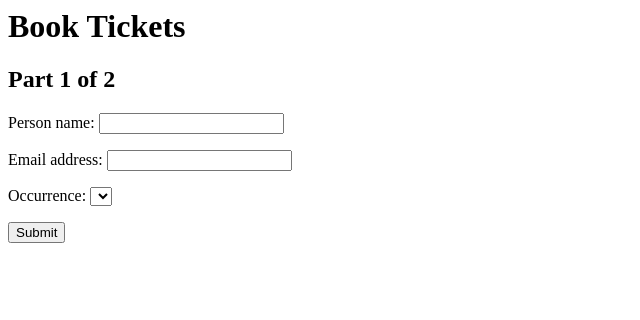
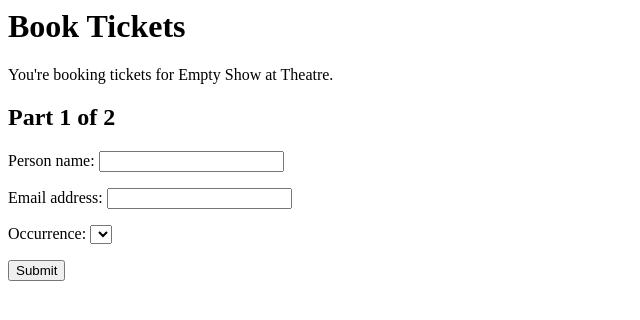
Before and after one commit to newtheatre/nt-tickets, a Django app: a page that uses tickets/templates/book_landing.html in a window 1280 px wide. Shown: the top 320 px of the page, without its empty margins (0-640 px from the left). Run offline with Django 3.2, Linux system fonts and the light colour scheme; data comes from the database, SQL or seed files in the repository; both versions use the stored data as it was after the commit; lists and menus that the app fills with data are empty; parts of the project's set-up code (start-up, migrations or seed data) failed here and were passed over.

Commit message:
More work on booking forms

```diff
--- a/nt_tickets/settings.py
+++ b/nt_tickets/settings.py
@@ -28,7 +28,8 @@ TIME_ZONE = 'Europe/London'
 
 # Language code for this installation. All choices can be found here:
 # http://www.i18nguy.com/unicode/language-identifiers.html
-LANGUAGE_CODE = 'en-us'
+LANGUAGE_CODE = 'en-gb'
+DEFAULT_CHARSET = 'utf-8'
 
 SITE_ID = 1
 
--- a/nt_tickets/urls.py
+++ b/nt_tickets/urls.py
@@ -1,6 +1,5 @@
 from django.conf.urls import patterns, include, url
 
-from tickets.forms import BookingFormLanding, BookingFormOccurrences
 from tickets.views import *
 
 # Uncomment the next two lines to enable the admin:
@@ -11,7 +10,8 @@ urlpatterns = patterns('',
     # Examples:
     url(r'^$', 'tickets.views.defaultFNI', name='home'),
     url(r'^book/(?P<show_id>\d+)/$', 'tickets.views.book_landing'),
-    url(r'^book/(?P<show_id>\d+)/occurrence$', 'tickets.views.book_occurrence'),
+    url(r'^book/(?P<show_id>\d+)/occurrence/$', 'tickets.views.book_occurrence'),
+    url(r'^book/(?P<show_id>\d+)/thanks/$', 'tickets.views.book_finish'),
 
     # url(r'^nt_tickets/', include('nt_tickets.foo.urls')),
 
--- a/tickets/forms.py
+++ b/tickets/forms.py
@@ -1,3 +1,4 @@
+# -*- coding: utf-8 -*-
 from django import forms
 from tickets.models import *
 
@@ -16,11 +17,14 @@ class BookingFormLanding(forms.Form):
 		self.fields['occurrence'].queryset = Occurrence.objects.filter(show=show.id)
 		self.fields['occurrence'].empty_label=None
 
-class BookingFormOccurrences(forms.Form):
+class BookingFormOccurrence(forms.Form):
 
-	def __init__(self,*args,**kwargs):
+	def __init__(self, *args, **kwargs):
+		show = kwargs.pop('show', None)
 		ticket_types = kwargs.pop('ticket_types', None)
-		super(BookingFormOccurrences, self).__init__(*args, **kwargs)
+		super(BookingFormOccurrence, self).__init__(*args, **kwargs)
 
 		for t in ticket_types:
-			self.fields['ticket_type_{id}'.format(id=t.id)] = forms.PositiveIntegerField(max_value=5)
+			c=u"£"
+			label = t.name+" "+ c+str(t.price)
+			self.fields[str(t.id)] = forms.IntegerField(max_value=5, min_value=0, initial=0, label=label)
--- /dev/null
+++ b/tickets/templates/book_error.html
@@ -0,0 +1,4 @@
+<h1>Book Tickets</h1>
+<h2 style="color:red">Error</h2>
+<p>Sorry but there's been an problem booking your tickets, please <a href="../">try again</a> from the beginning.</p>
+<p>If this happens again email your request to boxoffice@newtheatre.org.uk instead.</p>
--- a/tickets/templates/book_finish.html
+++ b/tickets/templates/book_finish.html
@@ -0,0 +1,3 @@
+<h1>Thanks!</h1>
+<h2>Your tickets have been booked.</h2>
+<p>You'll shortly recive an email with details of your tickets and a link in case you need to cancel them. You don't need to print off anything to bring to the theatre, just tell us your name when you come to collect and pay.</p>
--- a/tickets/templates/book_landing.html
+++ b/tickets/templates/book_landing.html
@@ -1,5 +1,8 @@
 <h1>Book Tickets</h1>
-<h2>Part 1 of 2</h2>
+<p>You're booking tickets for {{show.name}} at {{show.location}}.
+<h2>Part {{step}} of {{total}}</h2>
+{{ message }}
+
 <form action="." method="post">{% csrf_token %}
 {{ form.as_p }}
 <input type="submit" value="Submit" />
--- a/tickets/templates/book_occurrences.html
+++ /dev/null
@@ -1,6 +0,0 @@
-<h1>Book Tickets</h1>
-<h2>Part 2 of 2</h2>
-<form action="." method="post">{% csrf_token %}
-{{ form.as_p }}
-<input type="submit" value="Submit" />
-</form>
--- a/tickets/views.py
+++ b/tickets/views.py
@@ -1,10 +1,9 @@
 # Create your views here.
 from django.http import HttpResponse, HttpResponseRedirect
 from django.shortcuts import render
-from django.contrib.formtools.wizard.views import SessionWizardView
 
 from tickets.models import Show
-from tickets.forms import BookingFormLanding
+from tickets.forms import BookingFormLanding, BookingFormOccurrence
 
 def defaultFNI(request):
 	html="<html><body><h1>nt_tickets</h1><p>Function not implemented.</p></body></html>"
@@ -12,9 +11,9 @@ def defaultFNI(request):
 
 def book_landing(request, show_id):
 	show = Show.objects.get(id=show_id)
-	ticket_types=show.all_ticket_types()
-
-	print ticket_types
+	step=1
+	total=2
+	message=""
 
 	if request.method == 'POST': # If the form has been submitted...
 		form = BookingFormLanding(request.POST, show=show) # A form bound to the POST data
@@ -22,18 +21,60 @@ def book_landing(request, show_id):
 			print "form OK"
 			request.session['person_name']=form.cleaned_data['person_name']
 			request.session['email_address']=form.cleaned_data['email_address']
+			request.session['show']= show
 			request.session['occurrence']= form.cleaned_data['occurrence']
-			return HttpResponseRedirect('./occurrence') # Redirect after POST
+			return HttpResponseRedirect('./occurrence/') # Redirect after POST
 	else:
 		form = BookingFormLanding(show=show) # An unbound form
 
 	return render(request, 'book_landing.html', {
 		'form': form,
-		'ticket_types':ticket_types,
+		'show':show,
+		'step':step, 'total':total,
+		'message':message,
 	})
 
 def book_occurrence(request,show_id):
+
+	if not request.session.get('show'):
+		return book_error(request)
+
+	show = Show.objects.get(id=show_id)
+	occurrence=request.session['occurrence']
+	ticket_types=occurrence.tickets_available.all()
+	step=2
+	total=2
+	message="Enter the quantity of tickets you'd like to reserve."
+
 	if request.method=='POST':
-		pass
+		form = BookingFormOccurrence(request.POST, show=show, ticket_types=ticket_types) # A form bound to the POST data
+		if form.is_valid(): # All validation rules pass
+			print form.cleaned_data
 	else:
-		return HttpResponse(request.session['occurrence'].maximum_sell)
+		form = BookingFormOccurrence(show=show, ticket_types=ticket_types)
+
+	return render(request, 'book_landing.html', {
+		'form': form,
+		'show':show,
+		'step':step, 'total':total,
+		'message':message,
+	})
+
+def book_finish(request,show_id):
+	if not request.session.get('tickets'):
+		return book_error(request)
+
+	show = Show.objects.get(id=show_id)
+
+
+
+	for sesskey in request.session.keys():
+            del request.session[sesskey]
+
+	# return render(request, 'book_finish.html', {
+	# 	'show':show,
+	# })
+
+def book_error(request):
+	return render(request, 'book_error.html', {
+	})
```
Also changed, not shown: db.sqlite3.
